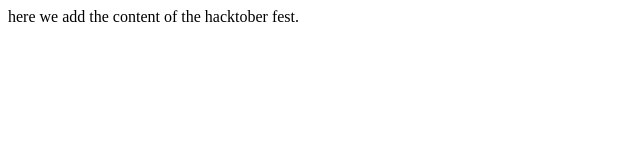
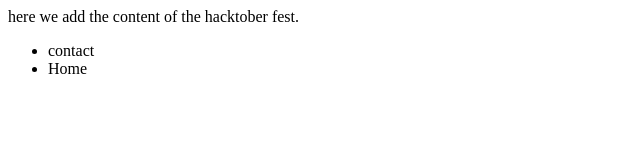
Before and after one commit to JJ-Mark/hacktoberfes, a plain HTML site: page index.html in a window 1280 px wide. Shown: the whole page, without its empty margins (0-640 px from the left). Drawn offline with Linux system fonts and the light colour scheme.

Commit message:
adding header and navbar for this page.

```diff
--- a/index.html
+++ b/index.html
@@ -6,6 +6,17 @@
   <body>
     <p> here we add the content of the hacktober fest. </p>
 
+    <header>
+      <nav>
+        <ul>
+          <li> contact </li>
+          <li>  Home </li>
+        </ul>
+      </nav>
+
+    </header>
+
+
   </body>
 
 </html>
```
